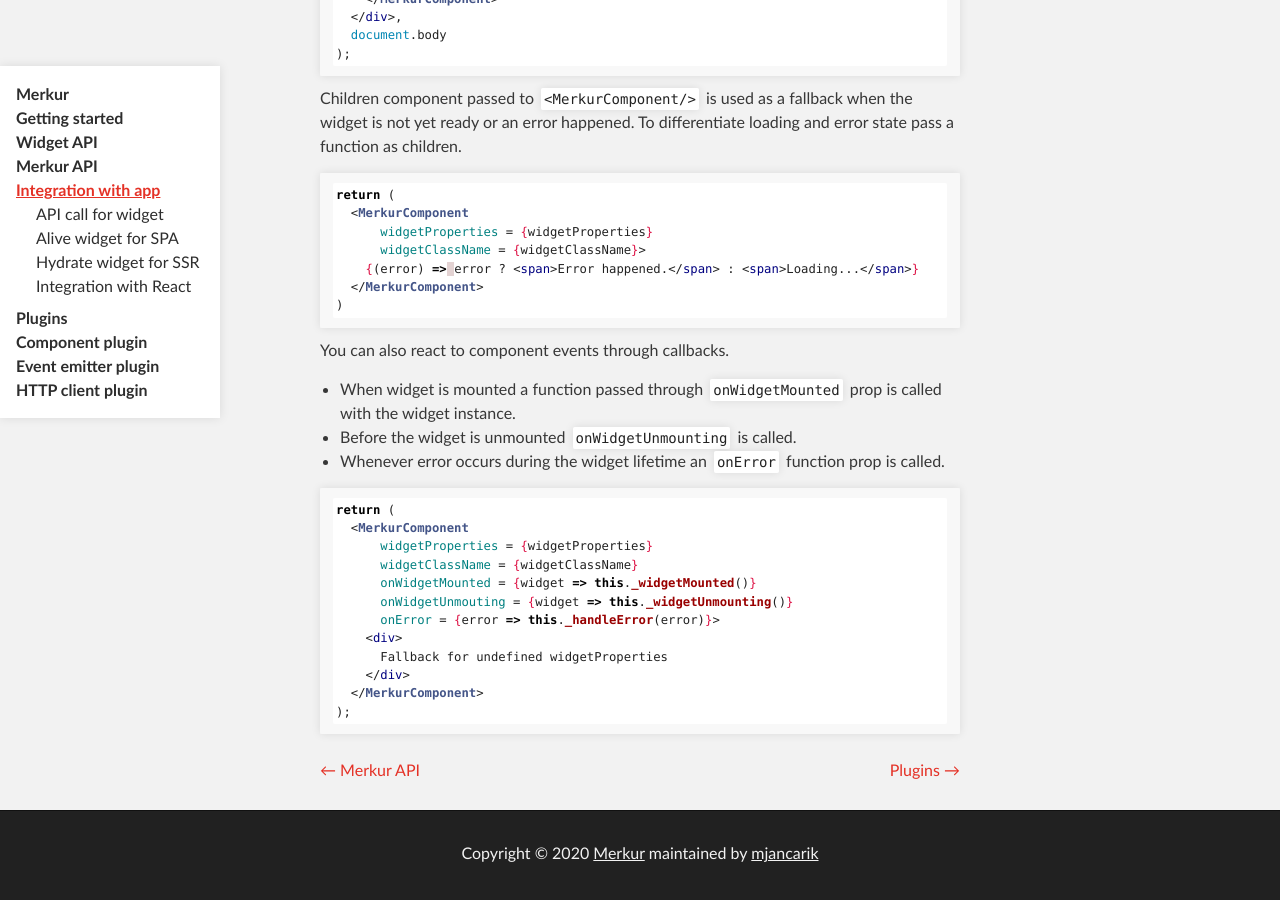
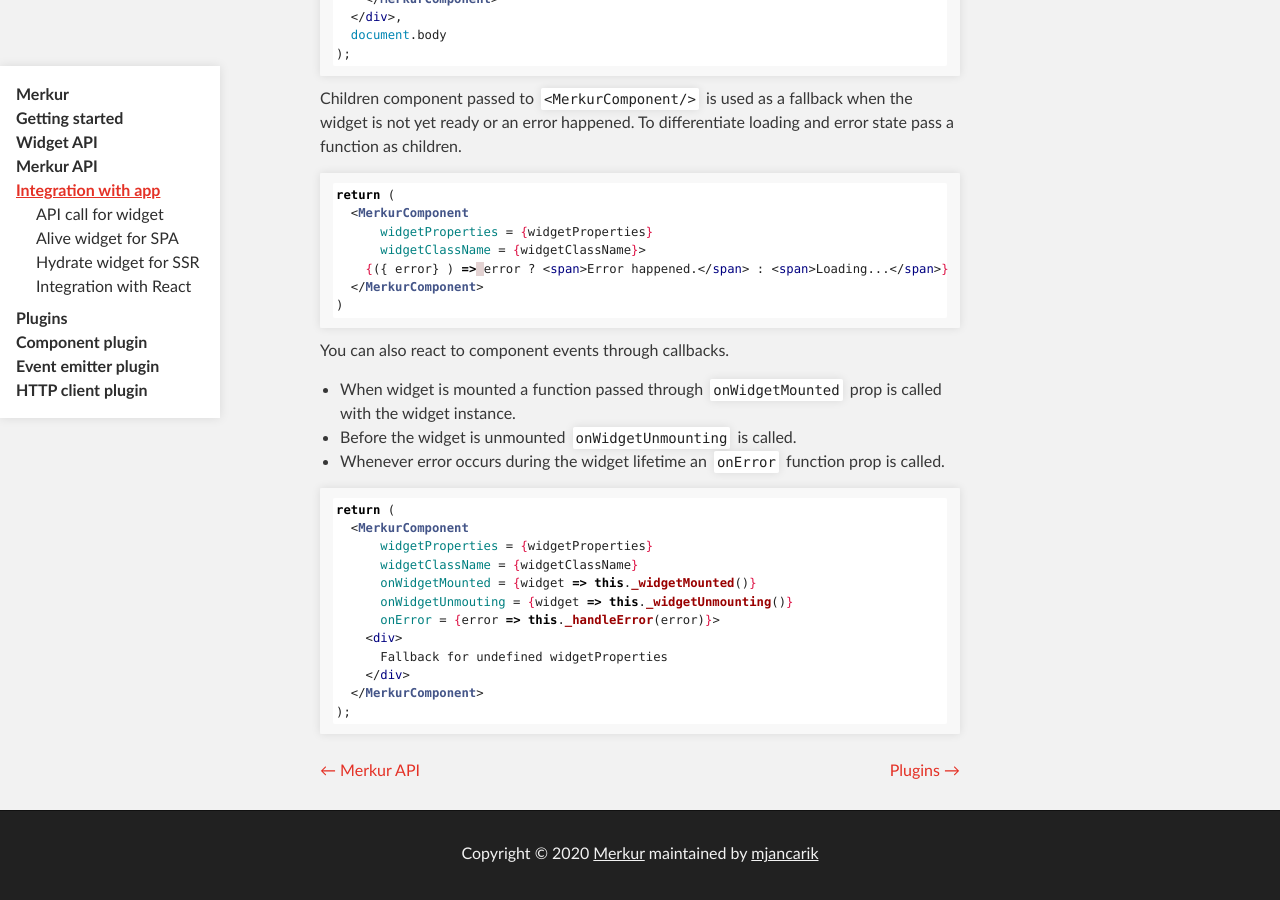
Before and after one commit to mjancarik/merkur, a Jekyll site: the page built from docs/docs/integration-with-app.md, in a window 1280 px wide and 900 px high, scrolled down 4634 px. Built offline with Jekyll 4.4.1, drawn with Linux system fonts in a browser that asks for light colours.

````diff
--- a/docs/docs/integration-with-app.md
+++ b/docs/docs/integration-with-app.md
@@ -242,7 +242,7 @@ return (
   <MerkurComponent
       widgetProperties = {widgetProperties}
       widgetClassName = {widgetClassName}>
-    {(error) => error ? <span>Error happened.</span> : <span>Loading...</span>}
+    {({ error} ) => error ? <span>Error happened.</span> : <span>Loading...</span>}
   </MerkurComponent>
 )
 ```
--- a/packages/integration-react/src/MerkurComponent.jsx
+++ b/packages/integration-react/src/MerkurComponent.jsx
@@ -115,7 +115,7 @@ export default class MerkurComponent extends React.Component {
     const { children } = this.props;
 
     if (typeof children === 'function') {
-      return children(error);
+      return children({ error });
     } else if (React.isValidElement(children)) {
       return children;
     }
````
